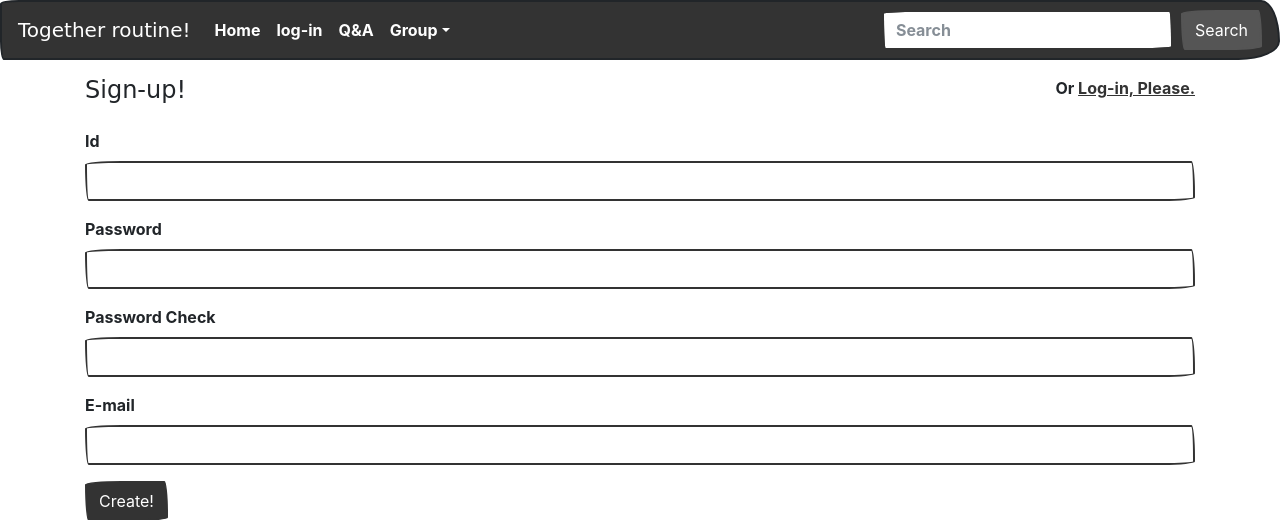
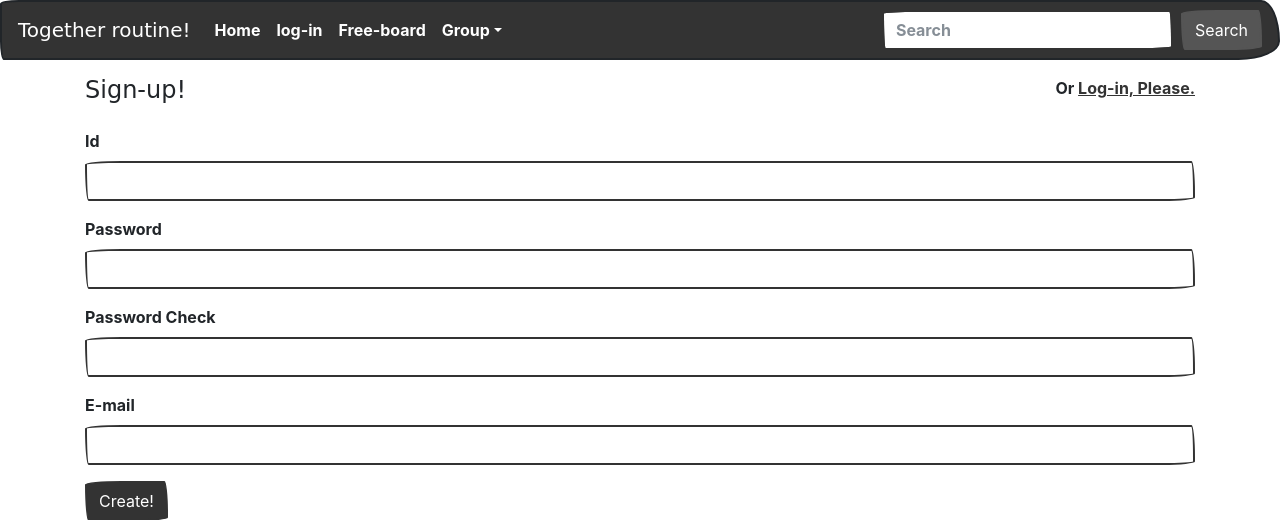
Before and after one commit to Ohdaejin/2022_tr, a Django app: page /common/signup/ in a window 1280 px wide. Shown: the top 520 px of the page. Run offline with Django 4.2, Linux system fonts and the light colour scheme; some libraries are stand-ins or nearby versions; some web fonts are replaced.

Commit message:
1차 발표 완성

```diff
--- a/templates/navbar.html
+++ b/templates/navbar.html
@@ -19,7 +19,7 @@
             {% endif %}
         </li>
         <li class="nav-item ">
-            <a class="nav-link" href="#">Q&A</a>
+            <a class="nav-link" href="{% url 'tr:index' %}">Free-board</a>
         </li>
       <li class="nav-item dropdown">
         <a class="nav-link dropdown-toggle" data-toggle="dropdown" href="#" role="button" aria-haspopup="true" aria-expanded="false">Group</a>
```
